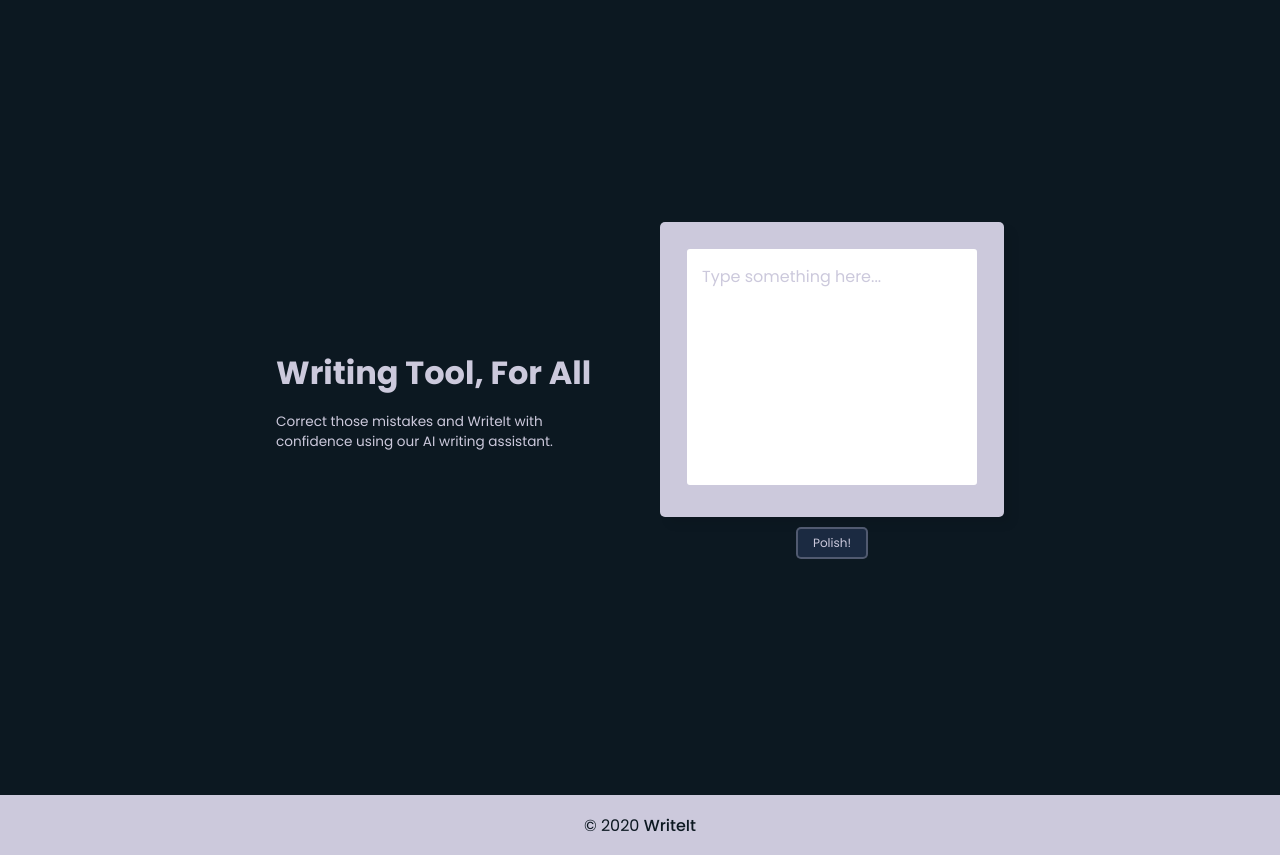
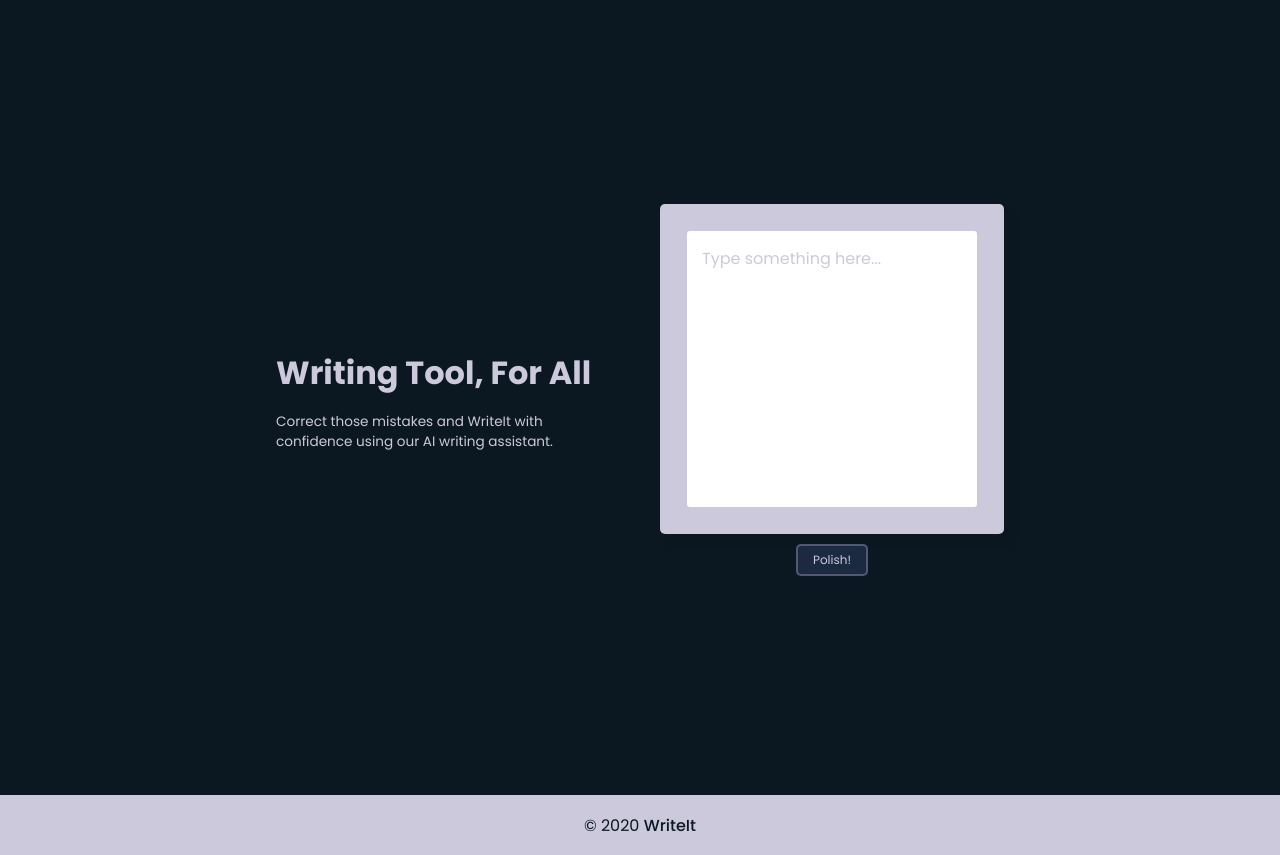
Before and after one commit to gionikva/writeit-web, a plain HTML site: page app.html in a window 1280 px wide. Shown: the part 72-927 px from the top of the page. Drawn offline with nearby package versions, Linux system fonts and the light colour scheme.

Commit message:
Fixed textarea

```diff
--- a/styles/textarea.css
+++ b/styles/textarea.css
@@ -10,7 +10,7 @@ textarea {
   display: flex;
   align-items: center;
   justify-content: center;
-  min-height: 30vh;
+  min-height: 35vh;
 }
 
 ::selection{
@@ -20,6 +20,8 @@ textarea {
 
 .wrapper{
   width: 100%;
+  max-height: 330px;
+  min-height: 40vh;
   background: var(--lavendar);
   border-radius: 5px;
   padding: 25px 25px 30px;
@@ -32,6 +34,7 @@ textarea {
   outline: none;
   padding: 15px;
   font-size: 16px;
+  max-height: 300px;
   border-radius: 5px;
   caret-color: var(--richblack);
   border: 2px solid var(--lavendar);
@@ -41,7 +44,6 @@ textarea::placeholder{
   color: var(--lavendar);
 }
 
-
 textarea:is(:focus, :valid){
   padding: 14px;
   border: 2px solid var(--charcoal);
```
